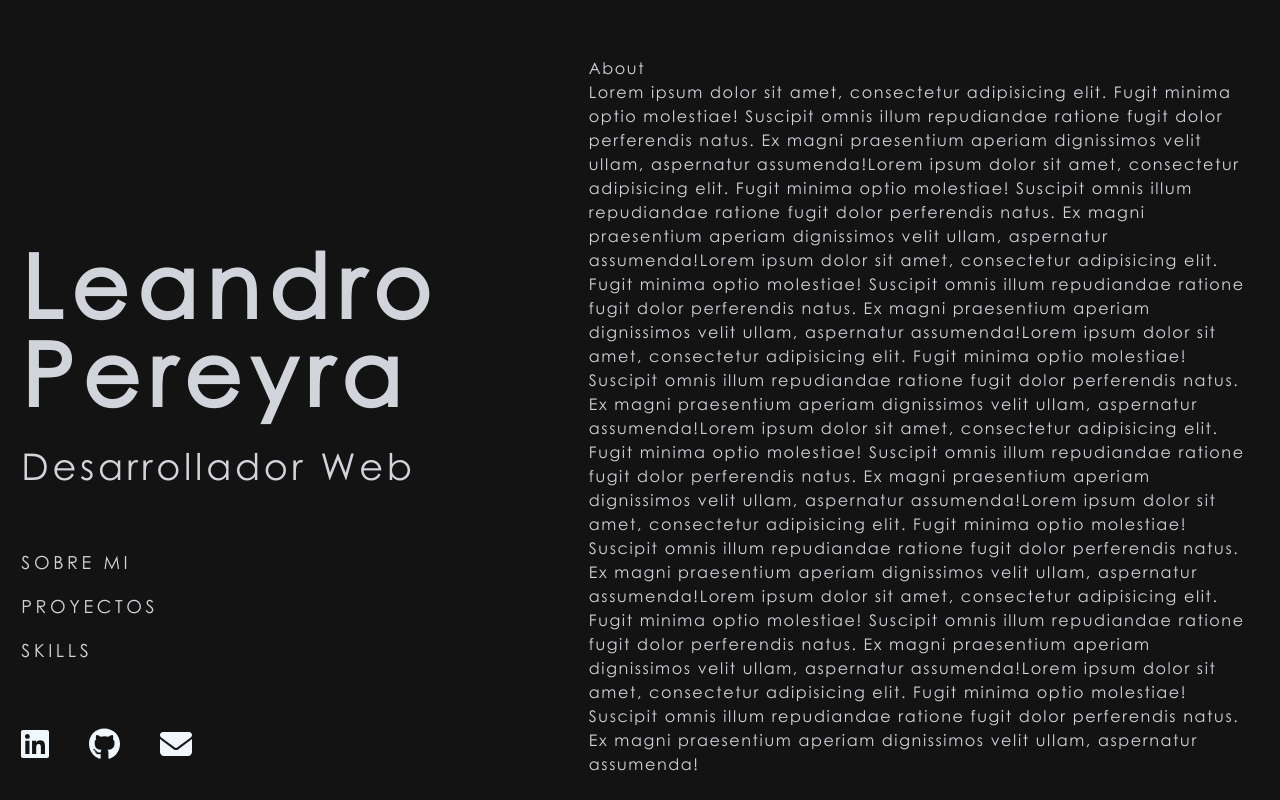
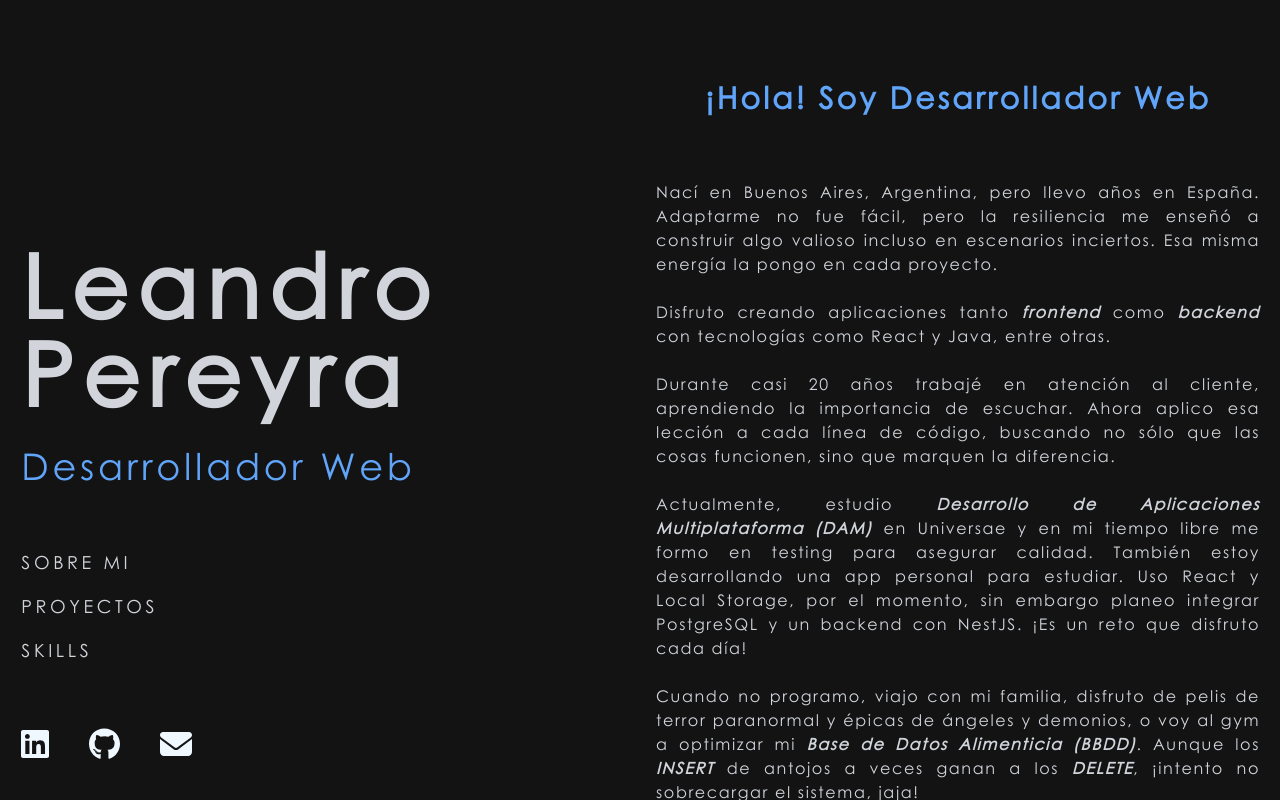
Before and after one commit to leandropereyradev/personal-web-vite, a React (Vite) app: page / in a window 1280 px wide. Built offline with nearby package versions, Linux system fonts and the light colour scheme.

Commit message:
Text & style About component

```diff
--- a/src/components/maincontent/About.jsx
+++ b/src/components/maincontent/About.jsx
@@ -1,37 +1,62 @@
 const About = () => {
   return (
-    <div id="about">
-      <h1>About</h1>
-      <p>
-        Lorem ipsum dolor sit amet, consectetur adipisicing elit. Fugit minima
-        optio molestiae! Suscipit omnis illum repudiandae ratione fugit dolor
-        perferendis natus. Ex magni praesentium aperiam dignissimos velit ullam,
-        aspernatur assumenda!Lorem ipsum dolor sit amet, consectetur adipisicing
-        elit. Fugit minima optio molestiae! Suscipit omnis illum repudiandae
-        ratione fugit dolor perferendis natus. Ex magni praesentium aperiam
-        dignissimos velit ullam, aspernatur assumenda!Lorem ipsum dolor sit
-        amet, consectetur adipisicing elit. Fugit minima optio molestiae!
-        Suscipit omnis illum repudiandae ratione fugit dolor perferendis natus.
-        Ex magni praesentium aperiam dignissimos velit ullam, aspernatur
-        assumenda!Lorem ipsum dolor sit amet, consectetur adipisicing elit.
-        Fugit minima optio molestiae! Suscipit omnis illum repudiandae ratione
-        fugit dolor perferendis natus. Ex magni praesentium aperiam dignissimos
-        velit ullam, aspernatur assumenda!Lorem ipsum dolor sit amet,
-        consectetur adipisicing elit. Fugit minima optio molestiae! Suscipit
-        omnis illum repudiandae ratione fugit dolor perferendis natus. Ex magni
-        praesentium aperiam dignissimos velit ullam, aspernatur assumenda!Lorem
-        ipsum dolor sit amet, consectetur adipisicing elit. Fugit minima optio
-        molestiae! Suscipit omnis illum repudiandae ratione fugit dolor
-        perferendis natus. Ex magni praesentium aperiam dignissimos velit ullam,
-        aspernatur assumenda!Lorem ipsum dolor sit amet, consectetur adipisicing
-        elit. Fugit minima optio molestiae! Suscipit omnis illum repudiandae
-        ratione fugit dolor perferendis natus. Ex magni praesentium aperiam
-        dignissimos velit ullam, aspernatur assumenda!Lorem ipsum dolor sit
-        amet, consectetur adipisicing elit. Fugit minima optio molestiae!
-        Suscipit omnis illum repudiandae ratione fugit dolor perferendis natus.
-        Ex magni praesentium aperiam dignissimos velit ullam, aspernatur
-        assumenda!
-      </p>
+    <div id="about" className="pt-10 xl:pt-14 fullHD:pt-12">
+      <h1 className="text-blue-400 text-center text-2xl font-bold mb-6 md:text-3xl lg:pt-6 lg:pb-10 xl:text-3xl">
+        ¡Hola! Soy Desarrollador Web
+      </h1>
+
+      <div className="flex flex-col gap-6">
+        <p>
+          Nací en Buenos Aires, Argentina, pero llevo años en España. Adaptarme
+          no fue fácil, pero la resiliencia me enseñó a construir algo valioso
+          incluso en escenarios inciertos. Esa misma energía la pongo en cada
+          proyecto.
+        </p>
+        <p>
+          Disfruto creando aplicaciones tanto{" "}
+          <span className="italic font-bold">frontend</span> como{" "}
+          <span className="italic font-bold">backend</span> con tecnologías como
+          React y Java, entre otras.
+        </p>
+        <p>
+          Durante casi 20 años trabajé en atención al cliente, aprendiendo la
+          importancia de escuchar. Ahora aplico esa lección a cada línea de
+          código, buscando no sólo que las cosas funcionen, sino que marquen la
+          diferencia.
+        </p>
+        <p>
+          Actualmente, estudio{" "}
+          <span className="italic font-bold">
+            Desarrollo de Aplicaciones Multiplataforma (DAM)
+          </span>{" "}
+          en Universae y en mi tiempo libre me formo en testing para asegurar
+          calidad. También estoy desarrollando una app personal para estudiar.
+          Uso React y Local Storage, por el momento, sin embargo planeo integrar
+          PostgreSQL y un backend con NestJS. ¡Es un reto que disfruto cada día!
+        </p>
+        <p>
+          Cuando no programo, viajo con mi familia, disfruto de pelis de terror
+          paranormal y épicas de ángeles y demonios, o voy al gym a optimizar mi{" "}
+          <span className="italic font-bold">
+            Base de Datos Alimenticia (BBDD)
+          </span>
+          . Aunque los <span className="italic font-bold">INSERT</span> de
+          antojos a veces ganan a los{" "}
+          <span className="italic font-bold">DELETE</span>, ¡intento no
+          sobrecargar el sistema, jaja!
+        </p>
+        <p>
+          También me encanta crear y arreglar cosas: pintar cuadros, cuidar mi
+          balcón o cositas en casa. Ni hablar de las cenas en casa con amigos!
+          que manera de reírnos! Estas actividades me llenan de energía y me
+          hacen volver al teclado con más ganas.
+        </p>
+        <p>
+          Si compartes mi pasión por crear cosas que marquen la diferencia,
+          estaré encantado de colaborar contigo. ¡Hablemos y hagamos algo
+          increíble juntos!
+        </p>
+      </div>
     </div>
   );
 };
--- a/src/components/maincontent/MainContent.jsx
+++ b/src/components/maincontent/MainContent.jsx
@@ -4,10 +4,10 @@ import Projects from "./projects/Projects";
 
 const MainContent = () => {
   return (
-    <section className="h-full flex flex-col w-11/12 mx-auto gap-16 pt-10 xl:pt-14 fullHD:pt-20 xl:ml-[10%] xl:pr-10 lg:overflow-y-auto ">
+    <section className="h-full flex flex-col gap-16 px-5 text-justify md:text-lg lg:overflow-y-auto xl:pl-36 xl:text-base fullHD:pl-72 fullHD:pr-10 fullHD:tracking-[0.2rem] fullHD:leading-relaxed">
       <About />
+      <Projects />
       <Experience />
-      <Projects />
     </section>
   );
 };
--- a/src/components/sidebar/Header.jsx
+++ b/src/components/sidebar/Header.jsx
@@ -5,7 +5,7 @@ const Header = () => {
         Leandro <br />
         <span className="block">Pereyra</span>
       </h1>
-      <h2 className="text-2xl md:text-4xl lg:text-3xl xl:text-[2.3rem] fullHD:text-[3.4rem]">Desarrollador Web</h2>
+      <h2 className="text-blue-400 text-2xl md:text-4xl lg:text-3xl xl:text-[2.3rem] fullHD:text-[3.4rem]">Desarrollador Web</h2>
     </header>
   );
 };
```
